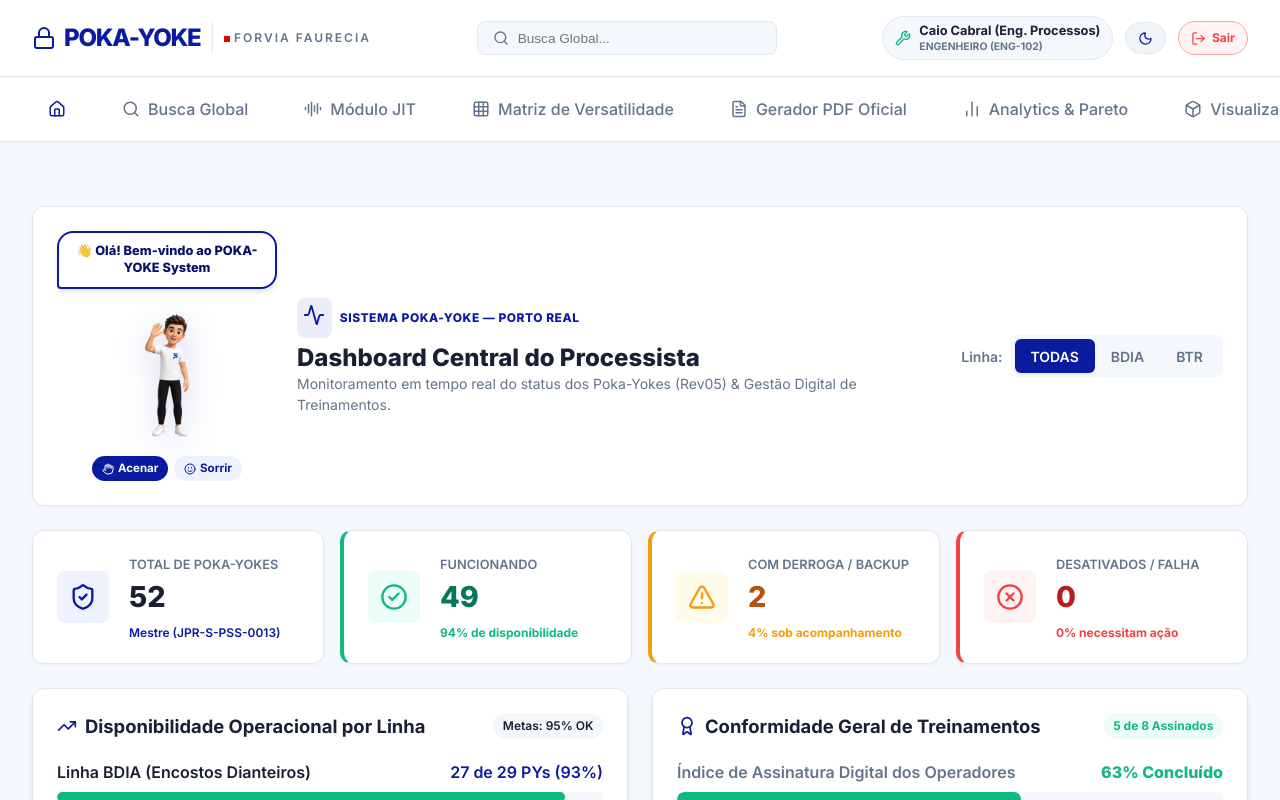
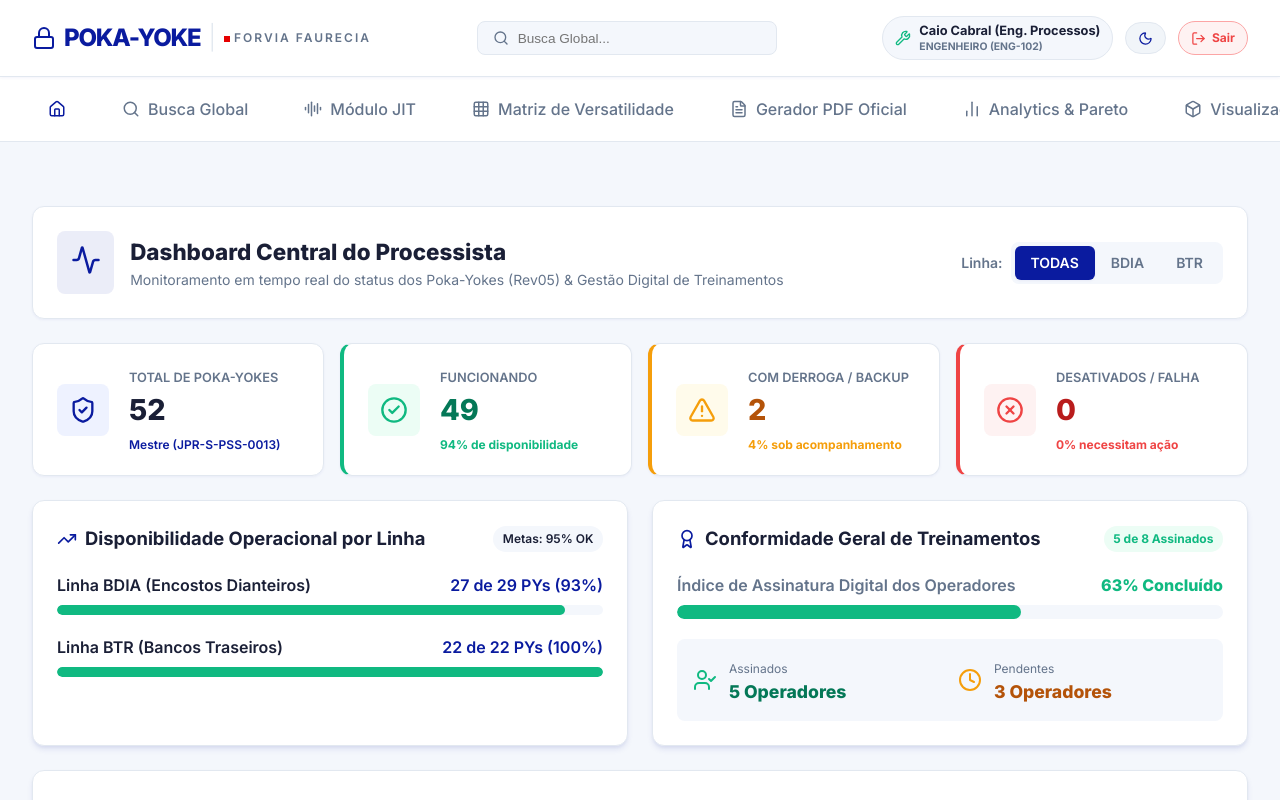
Before and after one commit to luizhenri25/poka-yoke, a React (Vite) app: page / in a window 1280 px wide. Shown: the top 800 px of the page. Built offline with nearby package versions, Linux system fonts and the light colour scheme.

Commit message:
refactor: Boneco animado mantido apenas na tela de login e removido da tela inicial

```diff
--- a/src/components/DashboardCentral.jsx
+++ b/src/components/DashboardCentral.jsx
@@ -152,7 +152,7 @@
   return (
     <div className="animate-fade-in" style={{ display: 'flex', flexDirection: 'column', gap: '1.5rem' }}>
 
-      {/* Cabeçalho do Dashboard Central com o Boneco Animado em Canvas */}
+      {/* Cabeçalho do Dashboard Central */}
       <div style={{
         display: 'flex',
         justifyContent: 'space-between',
@@ -163,30 +163,18 @@
         border: '1px solid var(--color-border)',
         boxShadow: 'var(--shadow-sm)',
         flexWrap: 'wrap',
-        gap: '1.5rem'
+        gap: '1rem'
       }}>
-        <div style={{ display: 'flex', alignItems: 'center', gap: '1.25rem', flex: 1, minWidth: '300px' }}>
-
-          {/* BONECO ANIMADO CANVAS NA TELA INICIAL */}
-          <div style={{ flexShrink: 0 }}>
-            <AnimatedCharacterCanvas height={155} width={140} defaultAnim="waving" />
+        <div style={{ display: 'flex', alignItems: 'center', gap: '1rem' }}>
+          <div style={{ padding: '0.85rem', backgroundColor: 'rgba(10, 27, 159, 0.08)', borderRadius: 'var(--radius-md)' }}>
+            <Activity size={30} color="var(--color-primary)" />
           </div>
-
           <div>
-            <div style={{ display: 'flex', alignItems: 'center', gap: '0.5rem', marginBottom: '0.35rem' }}>
-              <div style={{ padding: '0.4rem', backgroundColor: 'rgba(10, 27, 159, 0.08)', borderRadius: 'var(--radius-md)' }}>
-                <Activity size={22} color="var(--color-primary)" />
-              </div>
-              <span style={{ fontSize: '0.75rem', fontWeight: 800, color: 'var(--color-primary)', textTransform: 'uppercase', letterSpacing: '0.5px' }}>
-                Sistema POKA-YOKE — Porto Real
-              </span>
-            </div>
-
-            <h2 style={{ fontSize: '1.5rem', fontWeight: 800, color: 'var(--color-text-main)', margin: 0, lineHeight: '1.2' }}>
+            <h2 style={{ fontSize: '1.4rem', fontWeight: 800, color: 'var(--color-text-main)', margin: 0 }}>
               Dashboard Central do Processista
             </h2>
-            <p style={{ color: 'var(--color-text-muted)', fontSize: '0.875rem', marginTop: '0.4rem', margin: 0 }}>
-              Monitoramento em tempo real do status dos Poka-Yokes (Rev05) & Gestão Digital de Treinamentos.
+            <p style={{ color: 'var(--color-text-muted)', fontSize: '0.875rem', marginTop: '0.2rem', margin: 0 }}>
+              Monitoramento em tempo real do status dos Poka-Yokes (Rev05) & Gestão Digital de Treinamentos
             </p>
           </div>
         </div>
--- a/src/pages/Login.jsx
+++ b/src/pages/Login.jsx
@@ -1,6 +1,7 @@
 import React, { useState } from 'react';
 import { useAuth } from '../context/AuthContext';
 import { useNavigate } from 'react-router-dom';
+import AnimatedCharacterCanvas from '../components/AnimatedCharacterCanvas';
 import { Lock, UserCheck, ShieldCheck, Wrench, User, AlertCircle, ArrowRight } from 'lucide-react';
 
 export default function Login() {
@@ -42,7 +43,7 @@
       padding: '1.5rem',
       gap: '2rem'
     }}>
-      {/* BONECO 3D MAIOR SEM FUNDO (BONECO2.MP4) NA LATERAL DA TELA DE LOGIN */}
+      {/* BONECO ANIMADO CANVAS 2D APENAS NA LATERAL TELA DE LOGIN */}
       <div style={{
         display: 'flex',
         flexDirection: 'column',
@@ -50,47 +51,7 @@
         gap: '1rem',
         position: 'relative'
       }}>
-        {/* Balão de Fala do Assistente */}
-        <div style={{
-          backgroundColor: 'white',
-          border: '2px solid var(--color-primary)',
-          borderRadius: '16px',
-          padding: '0.85rem 1.15rem',
-          boxShadow: 'var(--shadow-md)',
-          fontSize: '0.85rem',
-          fontWeight: 800,
-          color: 'var(--color-primary-dark)',
-          textAlign: 'center',
-          maxWidth: '220px',
-          lineHeight: '1.4',
-          borderBottomLeftRadius: '4px'
-        }}>
-          Olá! 👋 Seja bem-vindo ao POKA-YOKE. Faça seu login ao lado!
-        </div>
-
-        {/* Vídeo do Boneco Correto (boneco-correto.mp4) */}
-        <div style={{
-          width: '260px',
-          height: '390px',
-          display: 'flex',
-          justify: 'center',
-          alignItems: 'center',
-          position: 'relative'
-        }}>
-          <video
-            src="/boneco-correto.mp4"
-            autoPlay
-            loop
-            muted
-            playsInline
-            style={{
-              width: '100%',
-              height: '100%',
-              objectFit: 'contain',
-              filter: 'drop-shadow(0px 10px 22px rgba(0, 0, 0, 0.18))'
-            }}
-          />
-        </div>
+        <AnimatedCharacterCanvas height={320} width={240} defaultAnim="waving" />
       </div>
 
       <div style={{
```
